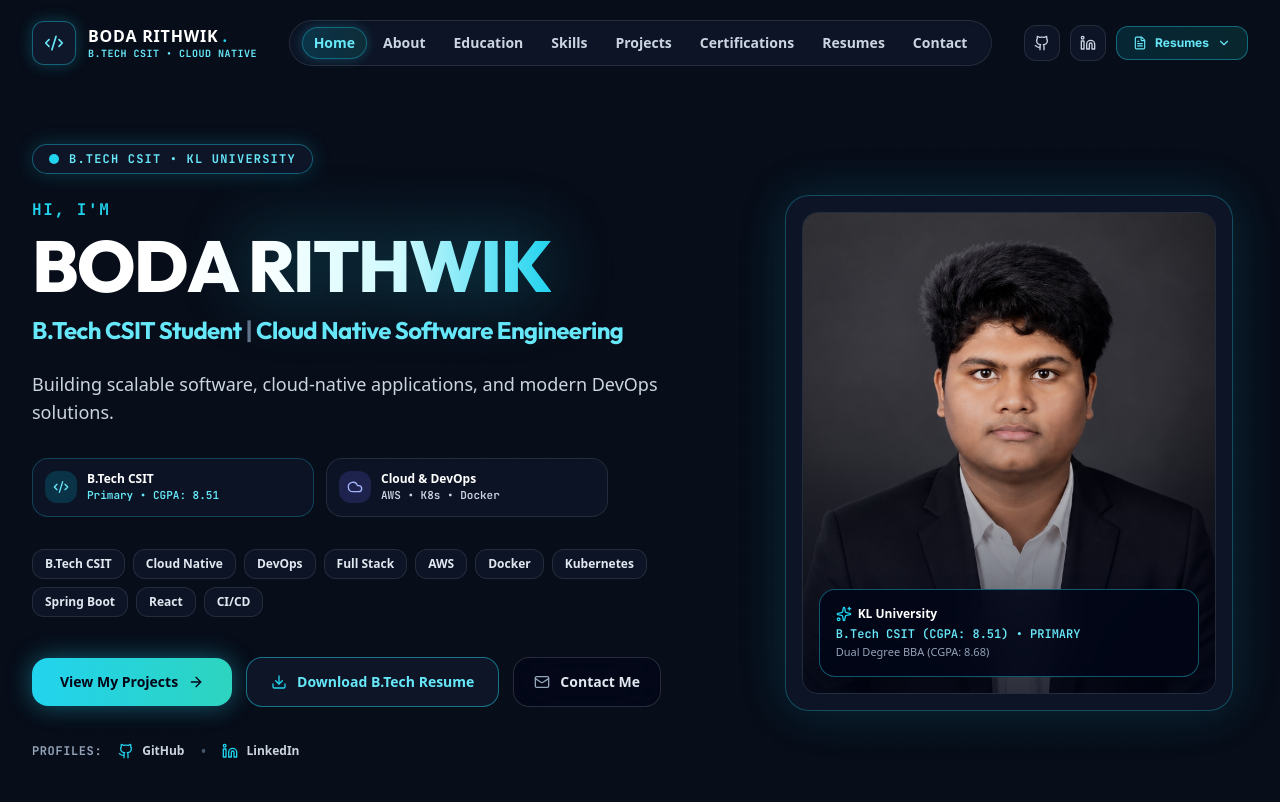
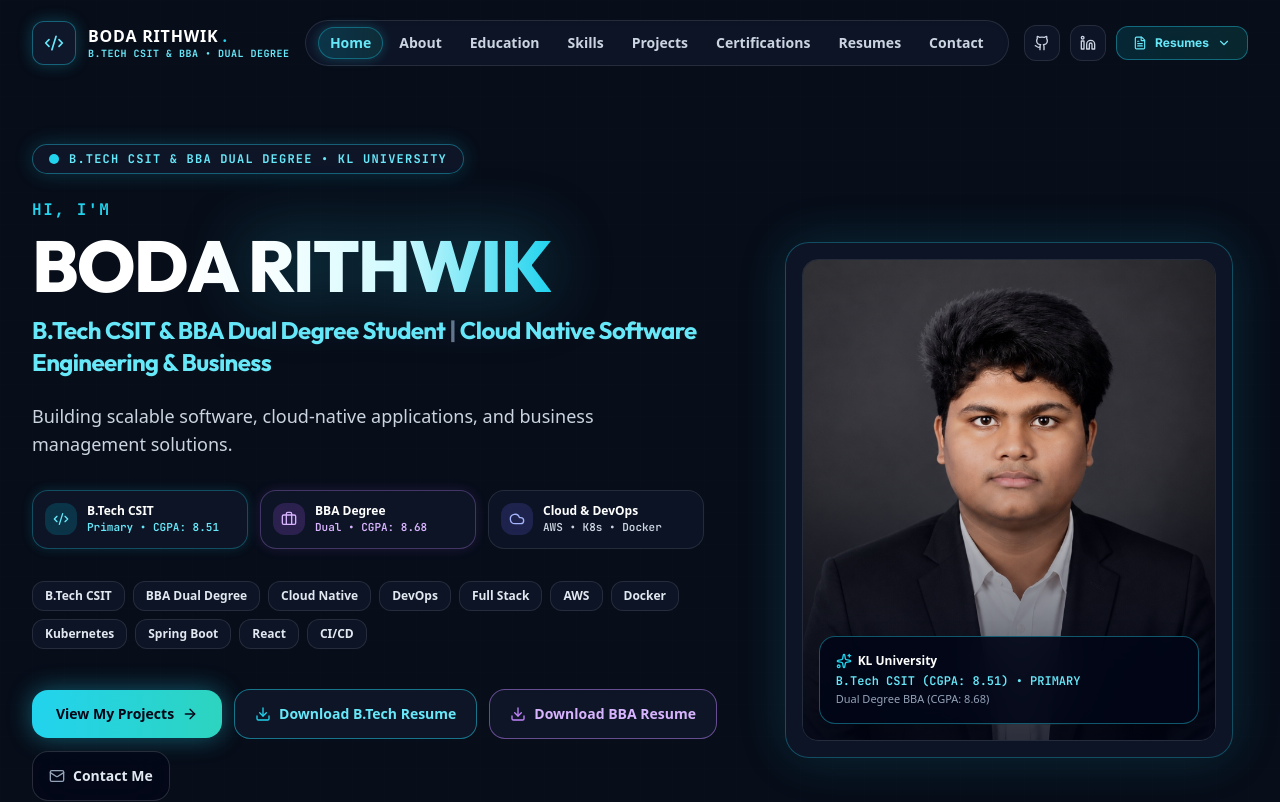
Before and after one commit to BODARITHWIK/rithwik-portfolio, a React (Vite) app: page / in a window 1280 px wide. Shown: the top 802 px of the page. Built offline with nearby package versions, Linux system fonts and the light colour scheme.

Commit message:
Add BBA resume download button to Hero section CTA and highlight BBA Dual Degree across portfolio

```diff
--- a/src/components/Education.jsx
+++ b/src/components/Education.jsx
@@ -77,7 +77,7 @@ function Education() {
             Academic Qualifications
           </h2>
           <p className="text-base leading-relaxed text-slate-300 sm:text-lg">
-            My academic journey at KL University, giving top priority to B.Tech CSIT & Cloud Native Engineering.
+            My academic journey at KL University, specializing in B.Tech CSIT (Primary Engineering) and BBA Dual Degree (Business Administration).
           </p>
         </motion.div>
 
--- a/src/components/Footer.jsx
+++ b/src/components/Footer.jsx
@@ -22,7 +22,7 @@ function Footer() {
                   BODA RITHWIK
                 </h3>
                 <p className="text-xs font-bold text-cyan-300 font-mono">
-                  B.Tech CSIT Student • Cloud Native Engineering
+                  B.Tech CSIT & BBA Dual Degree Student • Cloud Native & Business Engineering
                 </p>
               </div>
             </div>
@@ -102,7 +102,7 @@ function Footer() {
 
           <div className="flex items-center gap-4">
             <span className="text-[11px] font-mono text-cyan-300">
-              B.Tech CSIT (CGPA: 8.51) • KL University
+              B.Tech CSIT (CGPA: 8.51) & BBA (CGPA: 8.68) • KL University
             </span>
             <button
               onClick={scrollToTop}
--- a/src/components/Home.jsx
+++ b/src/components/Home.jsx
@@ -9,12 +9,14 @@ import {
   Code2,
   Cloud,
   Download,
-  Mail
+  Mail,
+  Briefcase
 } from "lucide-react";
 
 function Home() {
   const badges = [
     "B.Tech CSIT",
+    "BBA Dual Degree",
     "Cloud Native",
     "DevOps",
     "Full Stack",
@@ -53,7 +55,7 @@ function Home() {
               <span className="relative inline-flex h-2.5 w-2.5 rounded-full bg-cyan-400"></span>
             </span>
             <span className="text-xs font-bold uppercase tracking-widest text-cyan-300 font-mono">
-              B.Tech CSIT • KL University
+              B.Tech CSIT & BBA Dual Degree • KL University
             </span>
           </div>
 
@@ -69,18 +71,18 @@ function Home() {
               </span>
             </h1>
             <h3 className="text-lg sm:text-2xl font-bold text-cyan-300 font-outfit pt-1">
-              B.Tech CSIT Student <span className="text-slate-500">|</span> Cloud Native Software Engineering
+              B.Tech CSIT & BBA Dual Degree Student <span className="text-slate-500">|</span> Cloud Native Software Engineering & Business
             </h3>
           </div>
 
           {/* Supporting Text */}
           <p className="text-base sm:text-lg leading-relaxed text-slate-300 max-w-2xl">
-            Building scalable software, cloud-native applications, and modern DevOps solutions.
+            Building scalable software, cloud-native applications, and business management solutions.
           </p>
 
           {/* Quick Technical Highlights */}
-          <div className="grid grid-cols-2 gap-3 pt-2 max-w-xl">
-            <div className="flex items-center gap-2.5 rounded-2xl border border-cyan-400/25 bg-slate-900/70 p-3 backdrop-blur-md">
+          <div className="grid grid-cols-1 sm:grid-cols-3 gap-3 pt-2 max-w-2xl">
+            <div className="flex items-center gap-2.5 rounded-2xl border border-cyan-400/30 bg-slate-900/80 p-3 backdrop-blur-md shadow-[0_0_12px_rgba(34,211,238,0.15)]">
               <div className="flex h-8 w-8 items-center justify-center rounded-xl bg-cyan-500/20 text-cyan-300">
                 <Code2 className="h-4 w-4" />
               </div>
@@ -89,6 +91,17 @@ function Home() {
                 <div className="text-[11px] text-cyan-300 font-mono font-semibold">Primary • CGPA: 8.51</div>
               </div>
             </div>
+
+            <div className="flex items-center gap-2.5 rounded-2xl border border-purple-400/30 bg-slate-900/80 p-3 backdrop-blur-md shadow-[0_0_12px_rgba(168,85,247,0.15)]">
+              <div className="flex h-8 w-8 items-center justify-center rounded-xl bg-purple-500/20 text-purple-300">
+                <Briefcase className="h-4 w-4" />
+              </div>
+              <div>
+                <div className="text-xs font-bold text-white">BBA Degree</div>
+                <div className="text-[11px] text-purple-300 font-mono font-semibold">Dual • CGPA: 8.68</div>
+              </div>
+            </div>
+
             <div className="flex items-center gap-2.5 rounded-2xl border border-white/10 bg-slate-900/70 p-3 backdrop-blur-md">
               <div className="flex h-8 w-8 items-center justify-center rounded-xl bg-indigo-500/20 text-indigo-300">
                 <Cloud className="h-4 w-4" />
@@ -113,14 +126,14 @@ function Home() {
           </div>
 
           {/* Call-To-Action Buttons */}
-          <div className="flex flex-col sm:flex-row items-stretch sm:items-center gap-3.5 pt-4">
+          <div className="flex flex-col sm:flex-row flex-wrap items-stretch sm:items-center gap-3 pt-4">
             <a
               href="#projects"
               onClick={(e) => {
                 e.preventDefault();
                 document.getElementById("projects")?.scrollIntoView({ behavior: "smooth" });
               }}
-              className="group relative inline-flex items-center justify-center gap-2.5 rounded-2xl bg-gradient-to-r from-cyan-400 to-teal-400 px-7 py-3.5 text-sm font-black text-slate-950 shadow-[0_0_25px_rgba(34,211,238,0.4)] transition-all duration-300 hover:from-cyan-300 hover:to-teal-300 hover:shadow-[0_0_35px_rgba(34,211,238,0.6)] hover:scale-[1.02] min-h-[48px]"
+              className="group relative inline-flex items-center justify-center gap-2 rounded-2xl bg-gradient-to-r from-cyan-400 to-teal-400 px-6 py-3.5 text-sm font-black text-slate-950 shadow-[0_0_25px_rgba(34,211,238,0.4)] transition-all duration-300 hover:from-cyan-300 hover:to-teal-300 hover:shadow-[0_0_35px_rgba(34,211,238,0.6)] hover:scale-[1.02] min-h-[48px]"
             >
               <span>View My Projects</span>
               <ArrowRight className="h-4 w-4 transition-transform duration-300 group-hover:translate-x-1.5" />
@@ -130,10 +143,20 @@ function Home() {
               href="/B.Tech-Resume.pdf"
               target="_blank"
               rel="noreferrer"
-              className="inline-flex items-center justify-center gap-2.5 rounded-2xl border border-cyan-400/50 bg-slate-900/90 px-6 py-3.5 text-sm font-bold text-cyan-300 backdrop-blur-xl transition-all duration-300 hover:border-cyan-400 hover:bg-cyan-500/20 hover:shadow-[0_0_20px_rgba(34,211,238,0.3)] min-h-[48px]"
+              className="inline-flex items-center justify-center gap-2 rounded-2xl border border-cyan-400/50 bg-slate-900/90 px-5 py-3.5 text-sm font-bold text-cyan-300 backdrop-blur-xl transition-all duration-300 hover:border-cyan-400 hover:bg-cyan-500/20 hover:shadow-[0_0_20px_rgba(34,211,238,0.3)] min-h-[48px]"
             >
               <Download className="h-4 w-4 text-cyan-400" />
               <span>Download B.Tech Resume</span>
+            </a>
+
+            <a
+              href="/BBA-Resume.pdf"
+              target="_blank"
+              rel="noreferrer"
+              className="inline-flex items-center justify-center gap-2 rounded-2xl border border-purple-400/50 bg-slate-900/90 px-5 py-3.5 text-sm font-bold text-purple-300 backdrop-blur-xl transition-all duration-300 hover:border-purple-400 hover:bg-purple-500/20 hover:shadow-[0_0_20px_rgba(168,85,247,0.3)] min-h-[48px]"
+            >
+              <Download className="h-4 w-4 text-purple-400" />
+              <span>Download BBA Resume</span>
             </a>
 
             <a
@@ -142,7 +165,7 @@ function Home() {
                 e.preventDefault();
                 document.getElementById("contact")?.scrollIntoView({ behavior: "smooth" });
               }}
-              className="inline-flex items-center justify-center gap-2.5 rounded-2xl border border-white/15 bg-slate-950/70 px-5 py-3.5 text-sm font-bold text-slate-200 backdrop-blur-xl transition-all duration-300 hover:border-white/30 hover:bg-slate-900 hover:text-white min-h-[48px]"
+              className="inline-flex items-center justify-center gap-2 rounded-2xl border border-white/15 bg-slate-950/70 px-4 py-3.5 text-sm font-bold text-slate-200 backdrop-blur-xl transition-all duration-300 hover:border-white/30 hover:bg-slate-900 hover:text-white min-h-[48px]"
             >
               <Mail className="h-4 w-4 text-slate-400" />
               <span>Contact Me</span>
--- a/src/components/IntroAnimation.jsx
+++ b/src/components/IntroAnimation.jsx
@@ -7,7 +7,7 @@ export default function IntroAnimation({ onComplete }) {
   const [skipped, setSkipped] = useState(false);
 
   const steps = [
-    { title: "BODA RITHWIK", subtitle: "B.Tech CSIT Student", badge: "PORTFOLIO 2026" },
+    { title: "BODA RITHWIK", subtitle: "B.Tech CSIT & BBA Dual Degree Student", badge: "PORTFOLIO 2026" },
     { title: "Software Engineer", subtitle: "Building Scalable Systems & Modern Web Applications", badge: "CAREER FOCUS" },
     { title: "Cloud Native | DevOps | Full Stack", subtitle: "AWS • Kubernetes • Docker • Spring Boot • React", badge: "SPECIALIZATION" },
   ];
--- a/src/components/Navbar.jsx
+++ b/src/components/Navbar.jsx
@@ -79,7 +79,7 @@ function Navbar() {
               BODA RITHWIK<span className="text-cyan-400">.</span>
             </span>
             <span className="text-[10px] font-bold text-cyan-300 font-mono tracking-wider uppercase">
-              B.Tech CSIT • Cloud Native
+              B.Tech CSIT & BBA • Dual Degree
             </span>
           </div>
         </a>
```
